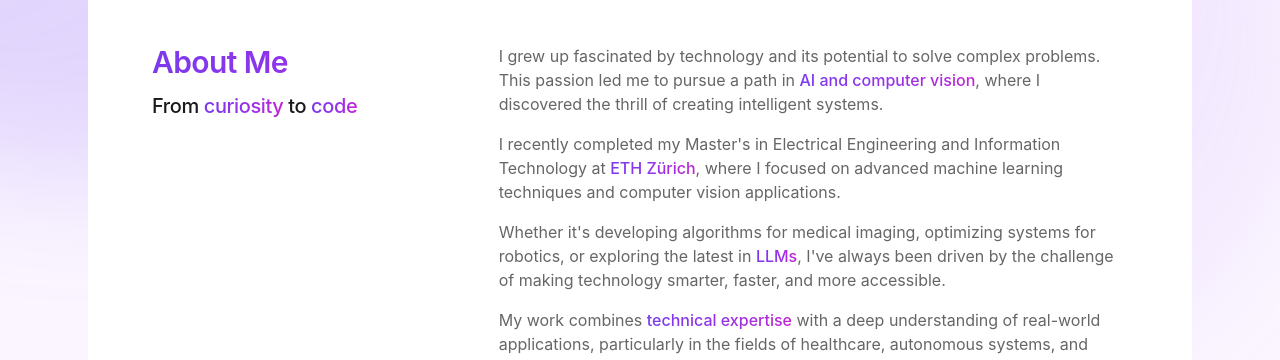
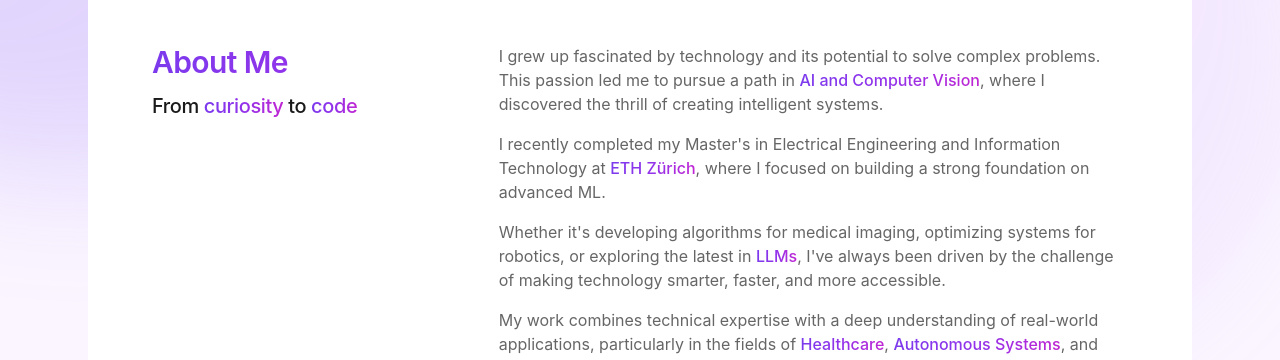
Before and after one commit to ial-amanna/ial-amanna.github.io, a React (Vite) app: page / in a window 1280 px wide. Shown: the part 436-796 px from the top of the page. Built offline with nearby package versions, Linux system fonts and the light colour scheme.

Commit message:
changed font style

```diff
--- a/src/pages/Home.tsx
+++ b/src/pages/Home.tsx
@@ -78,16 +78,16 @@ const Home = () => {
 
                   {/* Right column - content */}                  <div className="md:w-2/3 space-y-4 text-gray-600 leading-relaxed">
                     <p className="text-base">
-                      I grew up fascinated by technology and its potential to solve complex problems. This passion led me to pursue a path in <span className="bg-gradient-to-r from-violet-600 via-purple-600 to-fuchsia-600 bg-clip-text text-transparent font-medium">AI and computer vision</span>, where I discovered the thrill of creating intelligent systems.
+                      I grew up fascinated by technology and its potential to solve complex problems. This passion led me to pursue a path in <span className="bg-gradient-to-r from-violet-600 via-purple-600 to-fuchsia-600 bg-clip-text text-transparent font-medium">AI and Computer Vision</span>, where I discovered the thrill of creating intelligent systems.
                     </p>
                     <p className="text-base">
-                      I recently completed my Master's in Electrical Engineering and Information Technology at <span className="bg-gradient-to-r from-violet-600 via-purple-600 to-fuchsia-600 bg-clip-text text-transparent font-medium">ETH Zürich</span>, where I focused on advanced machine learning techniques and computer vision applications.
+                      I recently completed my Master's in Electrical Engineering and Information Technology at <span className="bg-gradient-to-r from-violet-600 via-purple-600 to-fuchsia-600 bg-clip-text text-transparent font-medium">ETH Zürich</span>, where I focused on building a strong foundation on advanced ML.
                     </p>
                     <p className="text-base">
                       Whether it's developing algorithms for medical imaging, optimizing systems for robotics, or exploring the latest in <span className="bg-gradient-to-r from-violet-600 via-purple-600 to-fuchsia-600 bg-clip-text text-transparent font-medium">LLMs</span>, I've always been driven by the challenge of making technology smarter, faster, and more accessible.
                     </p>
                     <p className="text-base">
-                      My work combines <span className="bg-gradient-to-r from-violet-600 via-purple-600 to-fuchsia-600 bg-clip-text text-transparent font-medium">technical expertise</span> with a deep understanding of real-world applications, particularly in the fields of healthcare, autonomous systems, and edge AI.
+                      My work combines technical expertise with a deep understanding of real-world applications, particularly in the fields of <span className="bg-gradient-to-r from-violet-600 via-purple-600 to-fuchsia-600 bg-clip-text text-transparent font-medium">Healthcare</span>, <span className="bg-gradient-to-r from-violet-600 via-purple-600 to-fuchsia-600 bg-clip-text text-transparent font-medium">Autonomous Systems</span>, and <span className="bg-gradient-to-r from-violet-600 via-purple-600 to-fuchsia-600 bg-clip-text text-transparent font-medium">Edge AI</span>.
                     </p>
                   </div>
                 </div>
```
